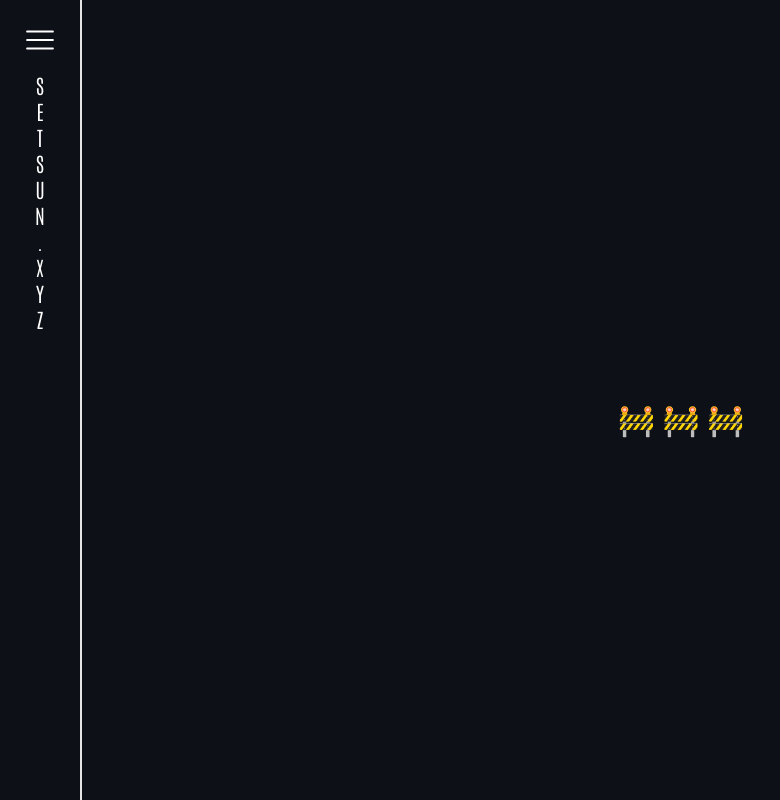
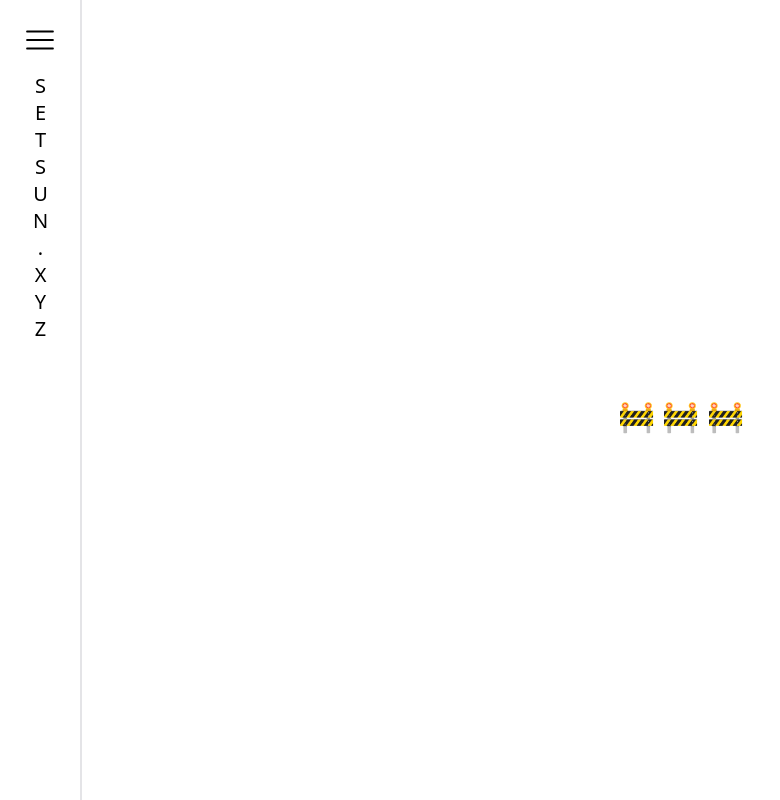
Before and after one commit to setsun/setsun.xyz, a Next.js app: page /photos in a window 1280 px wide. Shown: the whole page, without its empty margins (0-780 px from the left). Built offline with nearby package versions, Linux system fonts and the light colour scheme.

Commit message:
some clean up

```diff
--- a/components/GlobalStyle.tsx
+++ /dev/null
@@ -1,44 +0,0 @@
-import { Noto_Sans, Antonio } from 'next/font/google';
-import { createGlobalStyle } from 'styled-components';
-
-// If loading a variable font, you don't need to specify the font weight
-const antonio = Antonio({ subsets: ['latin'] })
-
-const GlobalStyle = createGlobalStyle`
-  html {
-    box-sizing: border-box;
-  }
-
-  *,
-  *:before,
-  *:after {
-    box-sizing: inherit;
-  }
-
-  html,
-  body {
-    background: ${({ theme }) => theme.colors.primary};
-    color: white;
-    margin: 0;
-    padding: 0;
-    font-size: 16px;
-    font-family: ${antonio.style.fontFamily}, -apple-system, BlinkMacSystemFont, Segoe UI, Roboto, Oxygen,
-    Ubuntu, Cantarell, Fira Sans, Droid Sans, Helvetica Neue, sans-serif;
-  }
-
-  input,
-  textarea {
-    font-size: 16px;
-  }
-
-  button {
-    cursor: pointer;
-  }
-
-  a {
-    color: inherit;
-    text-decoration: none;
-  }
-`
-
-export default GlobalStyle;
--- a/components/Post.tsx
+++ b/components/Post.tsx
@@ -1,6 +1,5 @@
 import React from "react";
 import Router from "next/router";
-import styled from "styled-components";
 import ReactMarkdown from "react-markdown";
 
 export type PostProps = {
@@ -14,31 +13,16 @@ export type PostProps = {
   published: boolean;
 };
 
-const Container = styled.div`
-  border: 1px solid white;
-  color: white;
-  padding: 2rem;
-
-  p:last-child {
-    margin-bottom: 0;
-  }
-`;
-
-const PostTitle = styled.h3`
-  margin: 0;
-  margin-bottom: 0.5rem;
-`;
-
 const Post: React.FC<{ post: PostProps }> = ({ post }) => {
   const authorName = post.author ? post.author.name : "Unknown author";
   return (
-    <Container onClick={() => Router.push("/writing/[id]", `/writing/${post.id}`)}>
-      <PostTitle>{post.title}</PostTitle>
+    <div className="border-b-[1px] text-white p-8 last:mb-0" onClick={() => Router.push("/writing/[id]", `/writing/${post.id}`)}>
+      <h3 className="mb-2">{post.title}</h3>
       <small>By {authorName}</small>
       <ReactMarkdown>
        {post.content}
       </ReactMarkdown>
-    </Container>
+    </div>
   );
 };
 
--- a/next.config.js
+++ b/next.config.js
@@ -5,7 +5,6 @@ module.exports = {
     removeConsole: {
       exclude: ['error'],
     },
-    styledComponents: true,
   },
   swcMinify: true,
   webpack(config, { isServer }) {
--- a/package.json
+++ b/package.json
@@ -31,7 +31,6 @@
     "react": "18.2.0",
     "react-dom": "18.2.0",
     "react-markdown": "8.0.7",
-    "styled-components": "^6.0.2",
     "swr": "^2.2.0",
     "three": "^0.154.0",
     "tunnel-rat": "^0.1.2",
@@ -43,7 +42,6 @@
     "zustand": "^4.3.8"
   },
   "devDependencies": {
-    "@playwright/test": "^1.35.1",
     "@types/node": "20.3.3",
     "@types/react": "18.2.14",
     "@types/three": "^0.152.1",
--- a/pages/_app.tsx
+++ b/pages/_app.tsx
@@ -2,27 +2,15 @@ import '../styles/globals.css';
 
 import { Analytics } from '@vercel/analytics/react';
 import { AppProps } from 'next/app';
-import { ThemeProvider, DefaultTheme } from 'styled-components'
-import GlobalStyle from '../components/GlobalStyle';
 import Layout from '../components/Layout';
-
-const theme: DefaultTheme = {
-  colors: {
-    primary: '#0d1117'
-  }
-};
 
 const App = ({ Component, pageProps }: AppProps) => {
   return (
-    <ThemeProvider theme={theme}>
-      <GlobalStyle />
-
-      <Layout>
-        <Component {...pageProps} />
-      </Layout>
+    <Layout>
+      <Component {...pageProps} />
 
       <Analytics />
-    </ThemeProvider>
+    </Layout>
   );
 };
 
--- a/pages/_document.tsx
+++ /dev/null
@@ -1,25 +0,0 @@
-import Document, { DocumentContext } from 'next/document';
-import { ServerStyleSheet } from 'styled-components';
-
-export default class MyDocument extends Document {
-  static async getInitialProps(ctx: DocumentContext) {
-    const sheet = new ServerStyleSheet()
-    const originalRenderPage = ctx.renderPage
-
-    try {
-      ctx.renderPage = () =>
-        originalRenderPage({
-          enhanceApp: (App) => (props) =>
-            sheet.collectStyles(<App {...props} />),
-        })
-
-      const initialProps = await Document.getInitialProps(ctx)
-      return {
-        ...initialProps,
-        styles: [initialProps.styles, sheet.getStyleElement()],
-      }
-    } finally {
-      sheet.seal()
-    }
-  }
-}
```
Also changed, not shown: playwright.config.ts (deleted, +0 -107 lines), styled.d.ts (deleted, +0 -9 lines), 2 other files (tests, documents, lock files or other folders).
